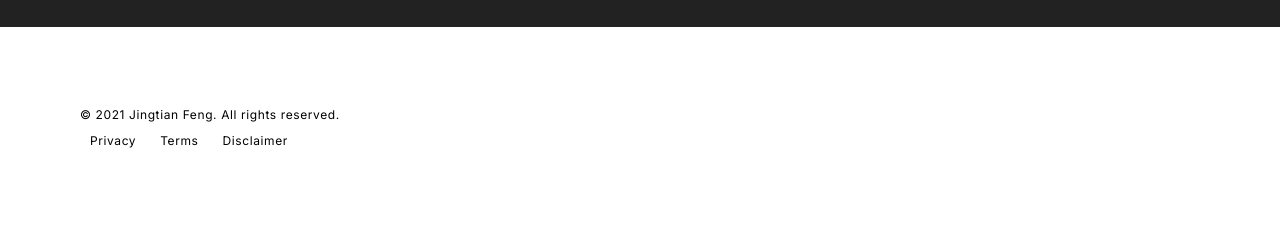
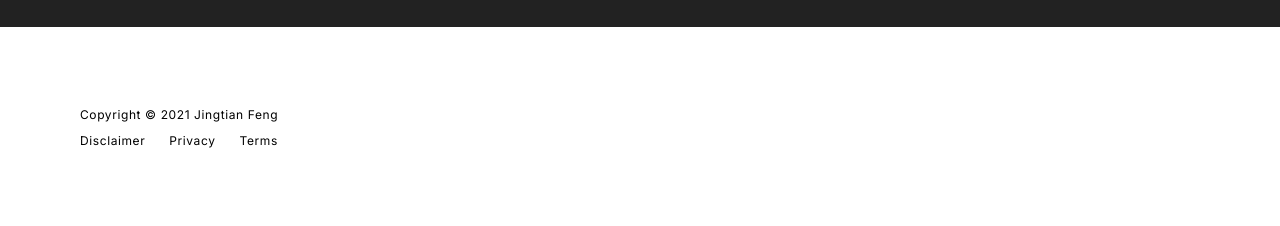
Before and after one commit to jingtianfeng/jekywind, a Jekyll site: the page built from index.html, in a window 1280 px wide. Shown: the part 1263-1489 px from the top of the page. Built offline with Jekyll 4.4.1, drawn with Linux system fonts in a browser that asks for light colours.

Commit message:
Fix footer: legal

```diff
--- a/_includes/footer.html
+++ b/_includes/footer.html
@@ -1,11 +1,15 @@
 <footer>
     <div class="container">
-        <div class="col-span-full text-sm">
+        <div class="text-sm col-span-2">
             <p>
-                © {{ site.time | date: "%Y" }} {{ site.author }}. All rights reserved.
+                Copyright © {{ site.time | date: "%Y" }} {{ site.author }}
             </p>
             <div class="mt-2">
-                <a class="ml-2"
+                <a class="ml-0"
+                   href="{{ '/disclaimer' | relative_url }}">
+                    Disclaimer
+                </a>
+                <a class="ml-3"
                    href="{{ '/privacy' | relative_url }}">
                     Privacy
                 </a>
@@ -13,10 +17,6 @@
                    href="{{ '/terms' | relative_url }}">
                     Terms
                 </a>
-                <a class="ml-3"
-                   href="{{ '/disclaimer' | relative_url }}">
-                    Disclaimer
-                </a>
             </div>
         </div>
     </div>
```
